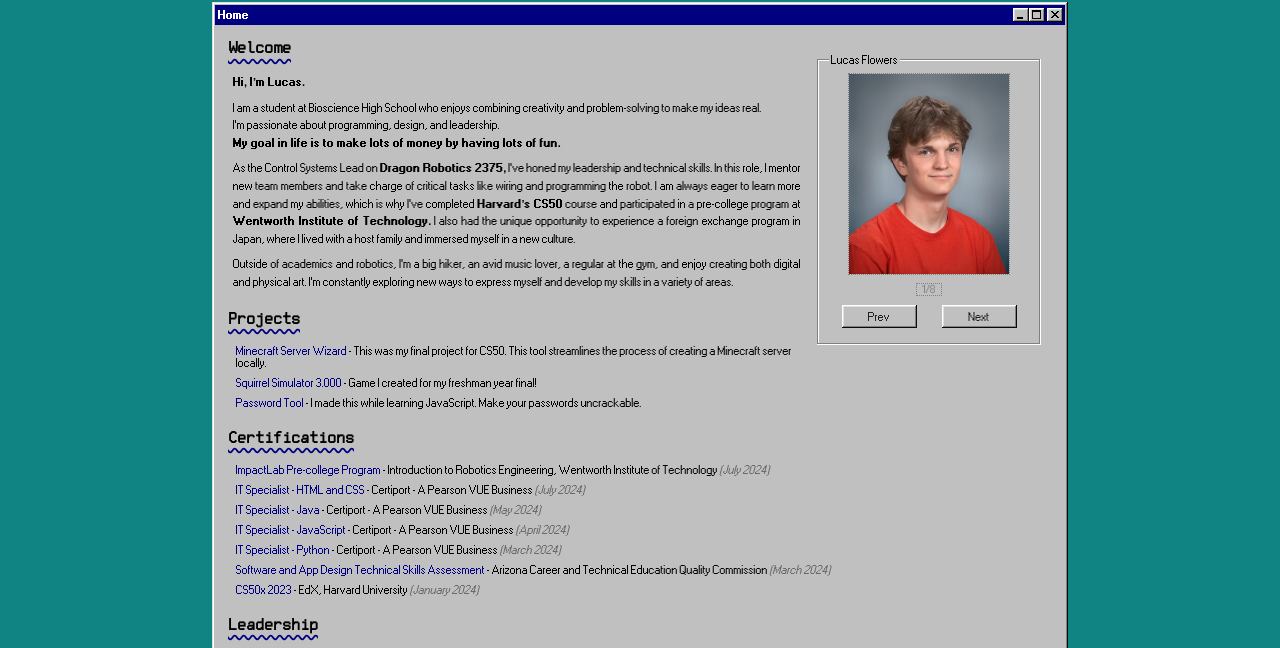
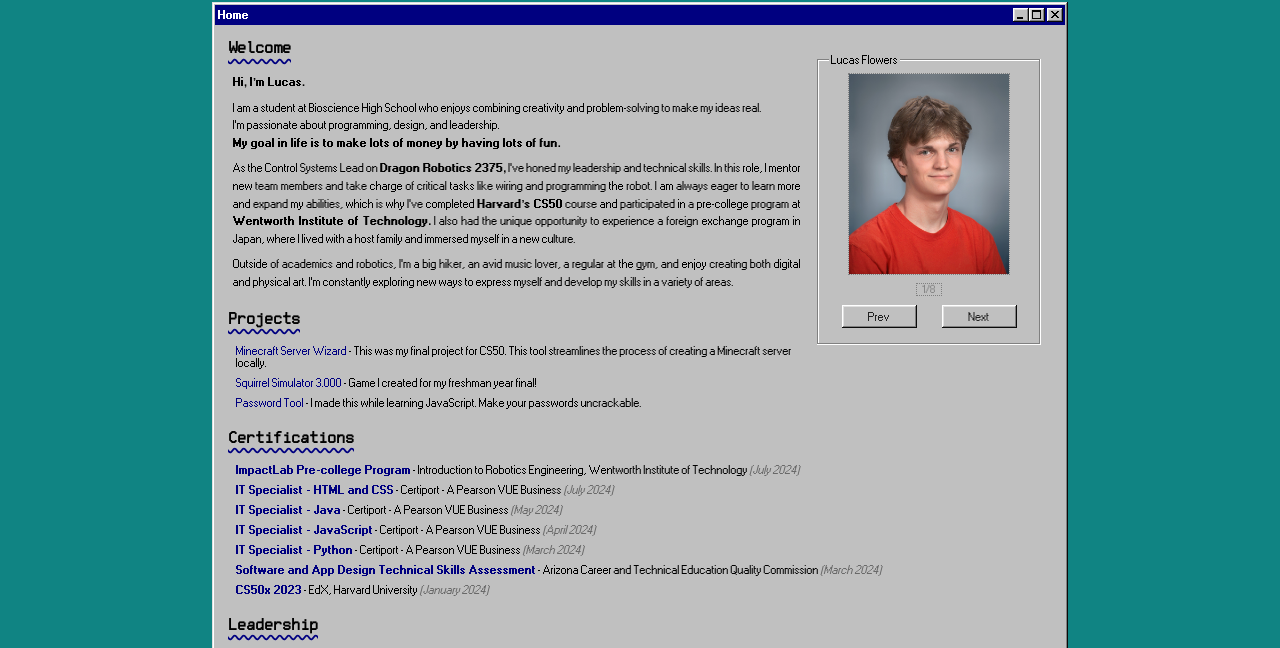
Before and after one commit to lflowers01/lflowers01.github.io, a website built with Vite: page src/index.html in a window 1280 px wide. Shown: the part 107-755 px from the top of the page. Built offline with nearby package versions, Linux system fonts and the light colour scheme.

Commit message:
formatting changes

```diff
--- a/src/index.html
+++ b/src/index.html
@@ -70,13 +70,13 @@
 
 
                                <ul>
-                  <li><a target="_blank" href="https://www.linkedin.com/in/lucas-flowers-57109a288/details/certifications/1724803173881/single-media-viewer/?type=DOCUMENT&profileId=ACoAAEXHn6UBXiqxiCERVzmRuM5x2PE-IG02sds">ImpactLab Pre-college Program</a> - Introduction to Robotics Engineering, Wentworth Institute of Technology <i>(July 2024)</i></li>
-                  <li><a target="_blank" href="https://www.credly.com/badges/ae6dd1cd-df0c-4fd9-9269-125325af2376/public_url">IT Specialist - HTML and CSS</a> - Certiport - A Pearson VUE Business <i>(July 2024)</i></li>
-                  <li><a target="_blank" href="https://www.credly.com/badges/1a7c9b71-e91a-4877-9ebc-a10bd2f6808f/public_url">IT Specialist - Java</a> - Certiport - A Pearson VUE Business <i>(May 2024)</i></li>
-                  <li><a target="_blank" href="https://www.credly.com/badges/22abcb3c-98b9-4ae3-a97a-0692d0f77099/public_url">IT Specialist - JavaScript</a> - Certiport - A Pearson VUE Business <i>(April 2024)</i></li>
-                  <li><a target="_blank" href="https://www.credly.com/badges/6d041e82-a047-44b4-b870-1ea997f7b4ff/public_url">IT Specialist - Python</a> - Certiport - A Pearson VUE Business <i>(March 2024)</i></li>
-                  <li><a target="_blank" href="https://www.linkedin.com/in/lucas-flowers-57109a288/details/certifications/1723329144841/single-media-viewer/?type=DOCUMENT&profileId=ACoAAEXHn6UBXiqxiCERVzmRuM5x2PE-IG02sds">Software and App Design Technical Skills Assessment</a> - Arizona Career and Technical Education Quality Commission <i>(March 2024)</i></li>
-                  <li><a target="_blank" href="https://courses.edx.org/certificates/3bdb5b4ba43440309eec218949db361d">CS50x 2023</a> - EdX, Harvard University <i>(January 2024)</i></li>
+                  <li><a target="_blank" href="https://www.linkedin.com/in/lucas-flowers-57109a288/details/certifications/1724803173881/single-media-viewer/?type=DOCUMENT&profileId=ACoAAEXHn6UBXiqxiCERVzmRuM5x2PE-IG02sds"><strong>ImpactLab Pre-college Program</strong></a> - Introduction to Robotics Engineering, Wentworth Institute of Technology <i>(July 2024)</i></li>
+                  <li><a target="_blank" href="https://www.credly.com/badges/ae6dd1cd-df0c-4fd9-9269-125325af2376/public_url"><strong>IT Specialist - HTML and CSS</strong></a> - Certiport - A Pearson VUE Business <i>(July 2024)</i></li>
+                  <li><a target="_blank" href="https://www.credly.com/badges/1a7c9b71-e91a-4877-9ebc-a10bd2f6808f/public_url"><strong>IT Specialist - Java</strong></a> - Certiport - A Pearson VUE Business <i>(May 2024)</i></li>
+                  <li><a target="_blank" href="https://www.credly.com/badges/22abcb3c-98b9-4ae3-a97a-0692d0f77099/public_url"><strong>IT Specialist - JavaScript</strong></a> - Certiport - A Pearson VUE Business <i>(April 2024)</i></li>
+                  <li><a target="_blank" href="https://www.credly.com/badges/6d041e82-a047-44b4-b870-1ea997f7b4ff/public_url"><strong>IT Specialist - Python</strong></a> - Certiport - A Pearson VUE Business <i>(March 2024)</i></li>
+                  <li><a target="_blank" href="https://www.linkedin.com/in/lucas-flowers-57109a288/details/certifications/1723329144841/single-media-viewer/?type=DOCUMENT&profileId=ACoAAEXHn6UBXiqxiCERVzmRuM5x2PE-IG02sds"><strong>Software and App Design Technical Skills Assessment</strong></a> - Arizona Career and Technical Education Quality Commission <i>(March 2024)</i></li>
+                  <li><a target="_blank" href="https://courses.edx.org/certificates/3bdb5b4ba43440309eec218949db361d"><strong>CS50x 2023</strong></a> - EdX, Harvard University <i>(January 2024)</i></li>
                 </ul>
 
         </p>
--- a/src/scss/index.scss
+++ b/src/scss/index.scss
@@ -76,6 +76,7 @@
 color: black;
   &.dark-mode {
     background-image: url("../assets/background.gif");
+    background-color: black;
     background-attachment: fixed;
     color: whtie;
   }
```
